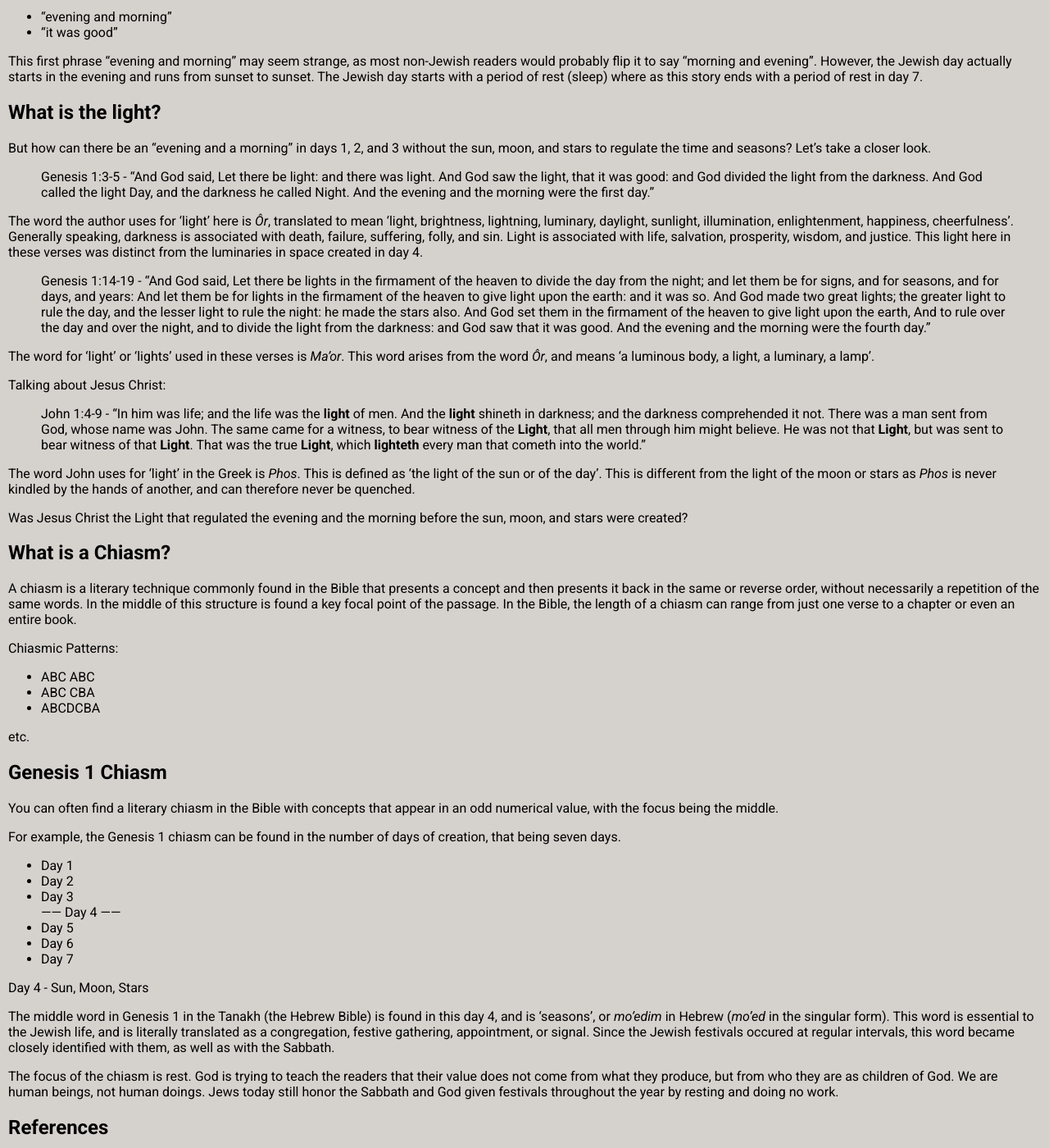
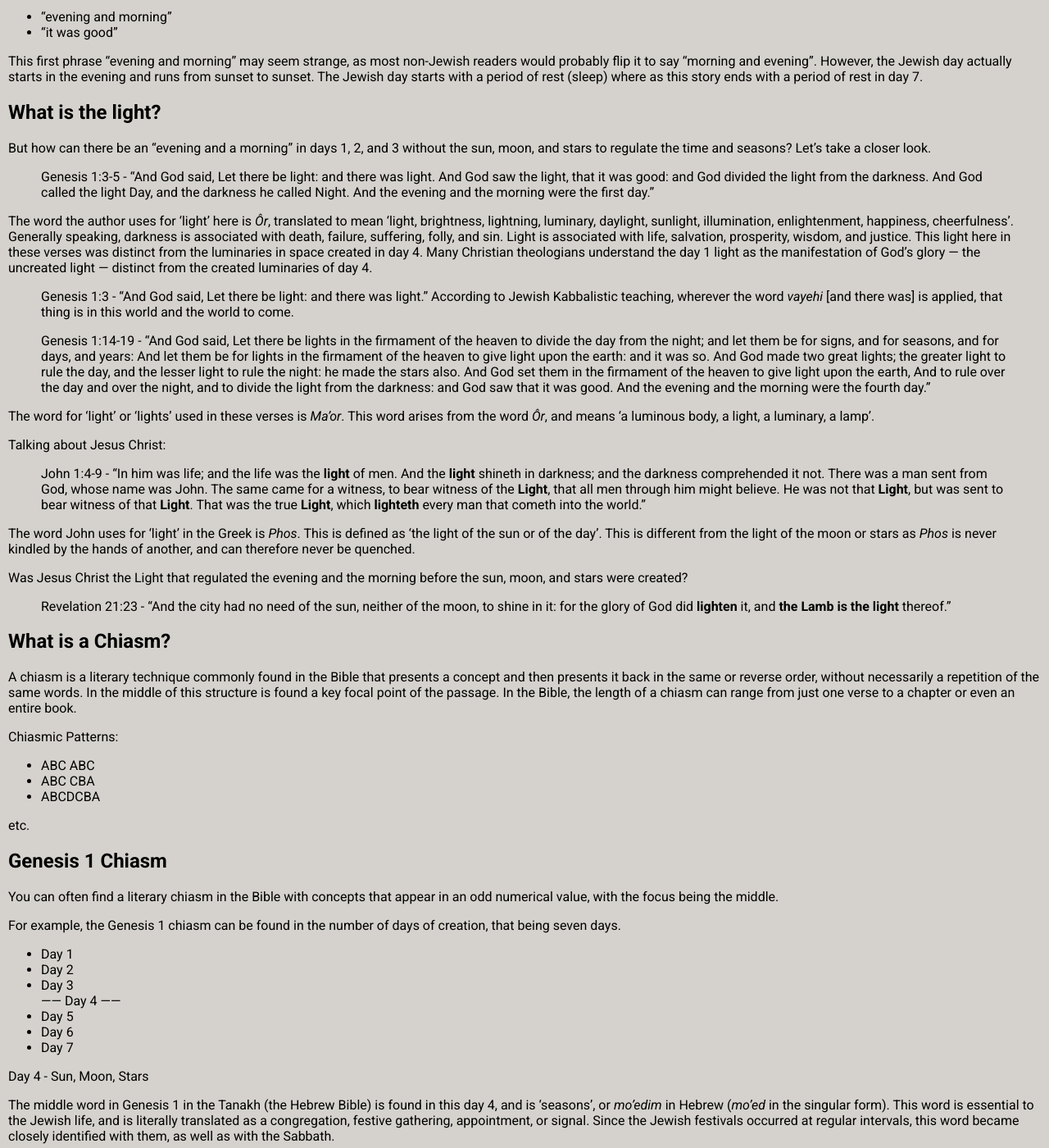
Before and after one commit to Francis-McKee/francis-mckee.github.io, a Jekyll site: the page built from _posts/2025-11-10-creation-genesis-1.md, in a window 1280 px wide and 1400 px high, scrolled down 931 px. Shown: the whole window at 82% size. Built offline with Jekyll 4.4.1, drawn with Linux system fonts in a browser that asks for light colours; nearby versions of some CDN libraries; comment, search, counter and statistics services are not loaded; some of the changed text lies outside the part shown.

Commit message:
updated Genesis 1 blog post with more info

```diff
--- a/_posts/2025-11-10-creation-genesis-1.md
+++ b/_posts/2025-11-10-creation-genesis-1.md
@@ -52,7 +52,10 @@ But how can there be an "evening and a morning" in days 1, 2, and 3 without the
 
 > Genesis 1:3-5 - "And God said, Let there be light: and there was light. And God saw the light, that it was good: and God divided the light from the darkness. And God called the light Day, and the darkness he called Night. And the evening and the morning were the first day."
 
-The word the author uses for 'light' here is *Ôr*, translated to mean 'light, brightness, lightning, luminary, daylight, sunlight, illumination, enlightenment, happiness, cheerfulness'. Generally speaking, darkness is associated with death, failure, suffering, folly, and sin. Light is associated with life, salvation, prosperity, wisdom, and justice. This light here in these verses was distinct from the luminaries in space created in day 4.
+The word the author uses for 'light' here is *Ôr*, translated to mean 'light, brightness, lightning, luminary, daylight, sunlight, illumination, enlightenment, happiness, cheerfulness'. Generally speaking, darkness is associated with death, failure, suffering, folly, and sin. Light is associated with life, salvation, prosperity, wisdom, and justice. This light here in these verses was distinct from the luminaries in space created in day 4. Many Christian theologians understand the day 1 light as the manifestation of God’s glory — the uncreated light — distinct from the created luminaries of day 4.
+
+> Genesis 1:3 - "And God said, Let there be light: and there was light."
+According to Jewish Kabbalistic teaching, wherever the word *vayehi* [and there was] is applied, that thing is in this world and the world to come.
 
 > Genesis 1:14-19 - "And God said, Let there be lights in the firmament of the heaven to divide the day from the night; and let them be for signs, and for seasons, and for days, and years: And let them be for lights in the firmament of the heaven to give light upon the earth: and it was so. And God made two great lights; the greater light to rule the day, and the lesser light to rule the night: he made the stars also. And God set them in the firmament of the heaven to give light upon the earth, And to rule over the day and over the night, and to divide the light from the darkness: and God saw that it was good. And the evening and the morning were the fourth day."
 
@@ -64,6 +67,8 @@ Talking about Jesus Christ:
 The word John uses for 'light' in the Greek is *Phos*. This is defined as 'the light of the sun or of the day'. This is different from the light of the moon or stars as *Phos* is never kindled by the hands of another, and can therefore never be quenched.
 
 Was Jesus Christ the Light that regulated the evening and the morning before the sun, moon, and stars were created?
+
+> Revelation 21:23 - "And the city had no need of the sun, neither of the moon, to shine in it: for the glory of God did **lighten** it, and **the Lamb is the light** thereof."
 
 ## What is a Chiasm?
 
@@ -92,7 +97,7 @@ For example, the Genesis 1 chiasm can be found in the number of days of creation
 
 Day 4 - Sun, Moon, Stars
 
-The middle word in Genesis 1 in the Tanakh (the Hebrew Bible) is found in this day 4, and is 'seasons', or *mo'edim* in Hebrew (*mo'ed* in the singular form). This word is essential to the Jewish life, and is literally translated as a congregation, festive gathering, appointment, or signal. Since the Jewish festivals occured at regular intervals, this word became closely identified with them, as well as with the Sabbath.
+The middle word in Genesis 1 in the Tanakh (the Hebrew Bible) is found in this day 4, and is 'seasons', or *mo'edim* in Hebrew (*mo'ed* in the singular form). This word is essential to the Jewish life, and is literally translated as a congregation, festive gathering, appointment, or signal. Since the Jewish festivals occurred at regular intervals, this word became closely identified with them, as well as with the Sabbath.
 
 The focus of the chiasm is rest. God is trying to teach the readers that their value does not come from what they produce, but from who they are as children of God. We are human beings, not human doings. Jews today still honor the Sabbath and God given festivals throughout the year by resting and doing no work.
 
@@ -100,4 +105,5 @@ The focus of the chiasm is rest. God is trying to teach the readers that their v
 1. The Hebrew - Greek Key Study Bible (KJV Version)
 2. [The BEMA Podcast, Episode 1: Trust the Story](https://podcasts.apple.com/us/podcast/the-bema-podcast/id1148115183?i=1000375077943)
 3. [The Torah Portion-by-Portion by Rabbi Seymour Rossel (2007)](https://a.co/d/boaYc5X)
-4. [Rob Bell - Everything is Spiritual Tour](https://www.youtube.com/watch?v=i2rklwkm_dQ)
+4. [Zohar, The Book of Splendor. Basic Readings from the Kabbalah - Edited by Gershom Scholem](https://a.co/d/j9eMU21)
+5. [Rob Bell - Everything is Spiritual Tour](https://www.youtube.com/watch?v=i2rklwkm_dQ)
```
